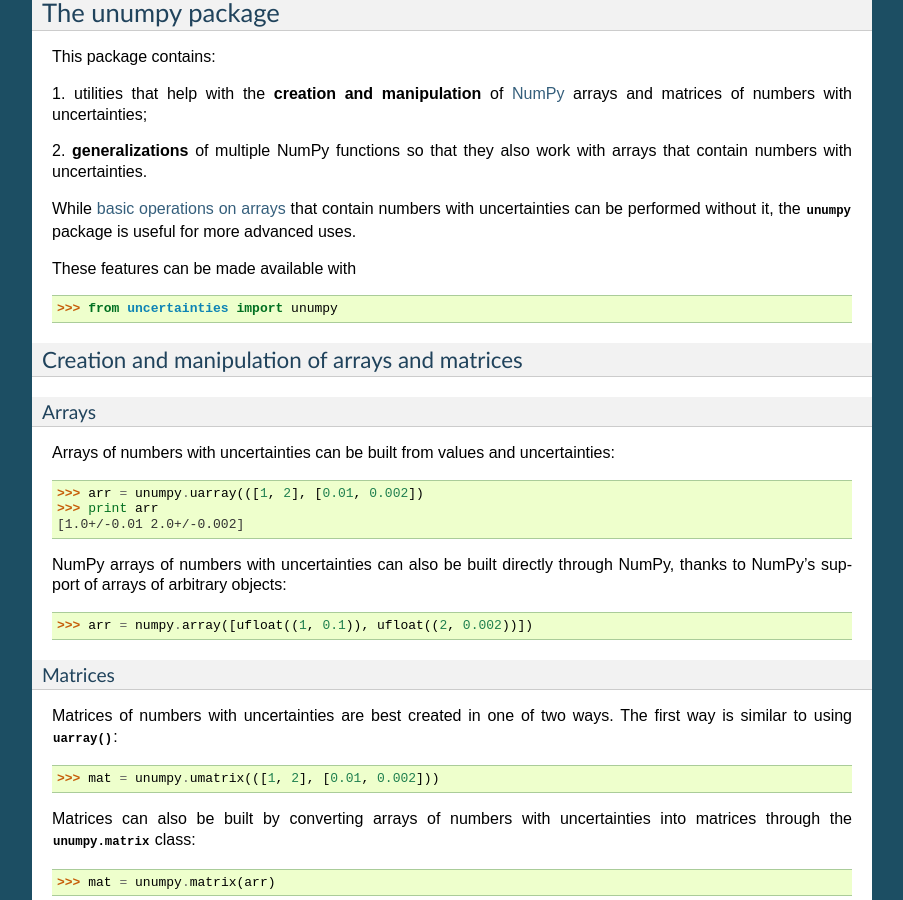
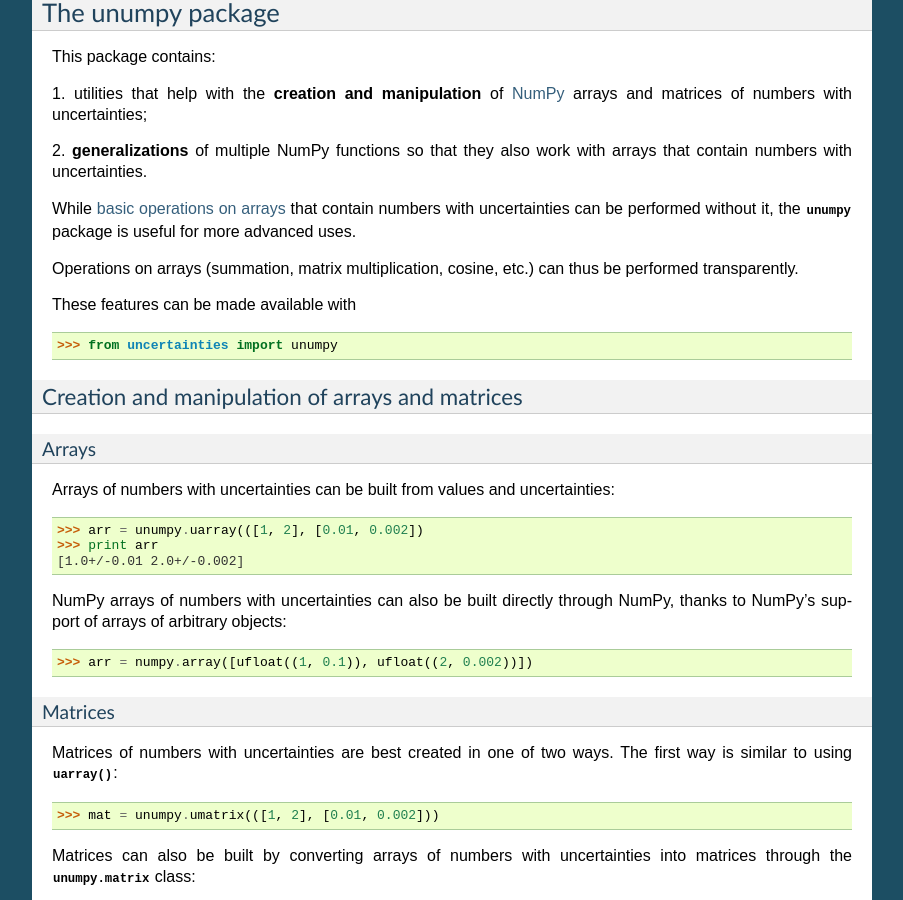
Before and after one commit to lmfit/uncertainties, a Sphinx documentation site: the page built from doc/numpy_guide.rst, in a window 1280 px wide and 900 px high, scrolled down 431 px. Shown: the whole window, without its empty margins (198-1101 px from the left). Built offline with Sphinx 7.4.7, drawn with Linux system fonts in a browser that asks for light colours; the version number is read from the project's files by our own code.

Commit message:
Added: capabilities of arrays with uncertainties highlighted.

```diff
--- a/doc/numpy_guide.rst
+++ b/doc/numpy_guide.rst
@@ -19,6 +19,9 @@
 While :ref:`basic operations on arrays <simple_array_use>` that
 contain numbers with uncertainties can be performed without it, the
 :mod:`unumpy` package is useful for more advanced uses.
+
+Operations on arrays (summation, matrix multiplication, cosine, etc.)
+can thus be performed transparently.
 
 These features can be made available with
 
```
